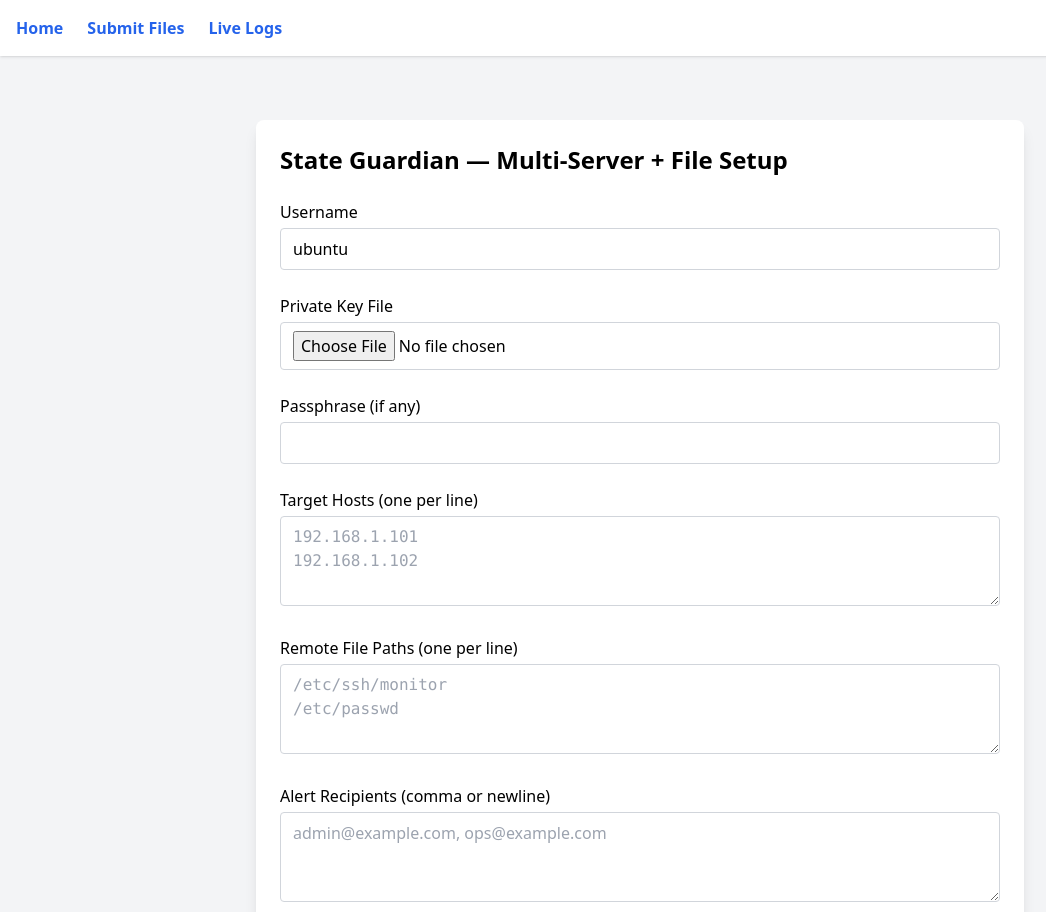
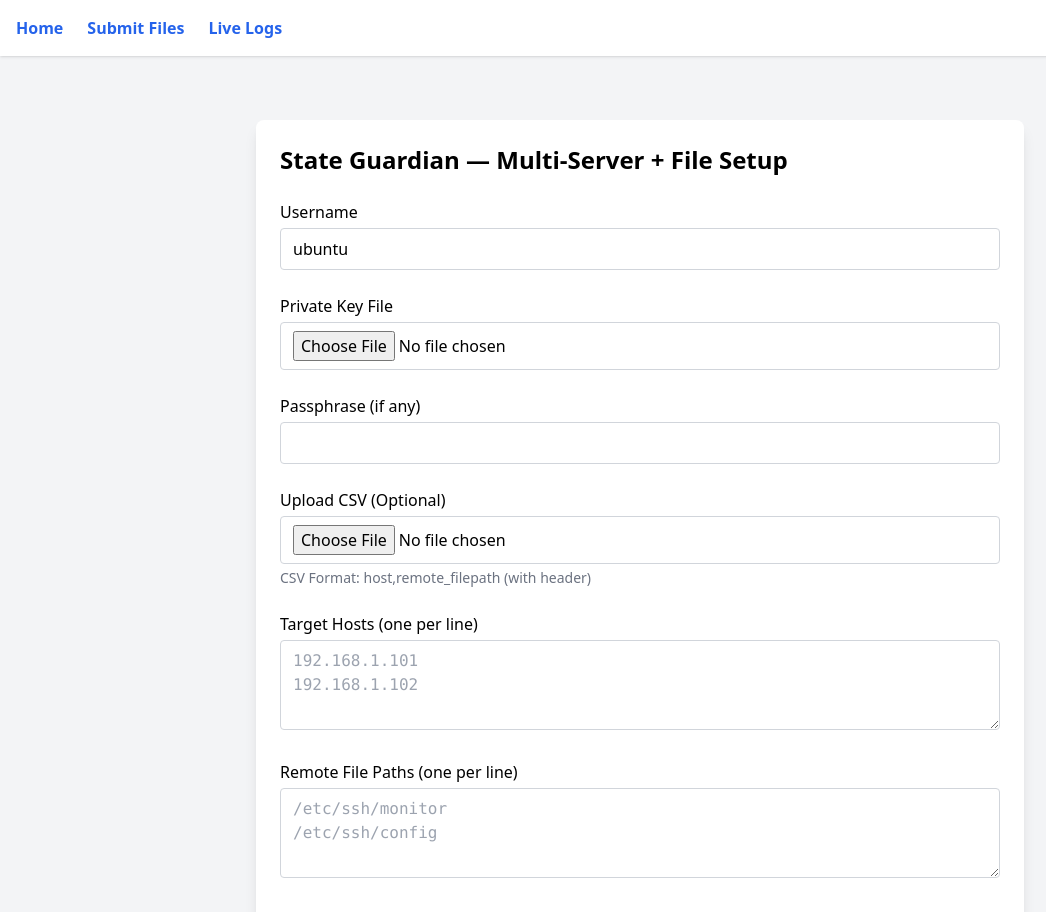
Before and after one commit to AdityaVishwekar/statemonitor, a React (Create React App) app in the folder frontend/: page /submit in a window 1280 px wide. Shown: the top 912 px of the page, without its empty margins (0-1046 px from the left). Built offline with nearby package versions, Linux system fonts and the light colour scheme; no server answers.

Commit message:
added csv upload option

```diff
--- a/frontend/src/components/FileMonitorApp.tsx
+++ b/frontend/src/components/FileMonitorApp.tsx
@@ -1,20 +1,48 @@
 import React, { useState } from 'react';
 import axios from 'axios';
+
+const API_BASE_URL = process.env.REACT_APP_API_URL || '';
 
 const FileMonitorApp: React.FC = () => {
   const [hostsText, setHostsText] = useState('');
   const [filesText, setFilesText] = useState('');
-  const [emailsText, setEmailsText] = useState('');
   const [username, setUsername] = useState('ubuntu');
   const [passphrase, setPassphrase] = useState('');
   const [privateKeyFile, setPrivateKeyFile] = useState<File | null>(null);
+  const [emailsText, setEmailsText] = useState('');
   const [message, setMessage] = useState('');
   const [loading, setLoading] = useState(false);
 
   const handleFileChange = (e: React.ChangeEvent<HTMLInputElement>) => {
-    if (e.target.files?.length) {
+    if (e.target.files && e.target.files.length > 0) {
       setPrivateKeyFile(e.target.files[0]);
     }
+  };
+
+  const handleCsvUpload = (e: React.ChangeEvent<HTMLInputElement>) => {
+    const file = e.target.files?.[0];
+    if (!file) return;
+
+    const reader = new FileReader();
+    reader.onload = (event) => {
+      const text = event.target?.result as string;
+      const lines = text.split("\n").filter(Boolean);
+
+      const hosts: string[] = [];
+      const files: string[] = [];
+
+      lines.slice(1).forEach(line => { // skip header
+        const [host, filepath] = line.split(",");
+        if (host && filepath) {
+          hosts.push(host.trim());
+          files.push(filepath.trim());
+        }
+      });
+
+      setHostsText(hosts.join("\n"));
+      setFilesText(files.join("\n"));
+    };
+    reader.readAsText(file);
   };
 
   const handleSubmit = async (e: React.FormEvent) => {
@@ -22,12 +50,11 @@ const FileMonitorApp: React.FC = () => {
     setLoading(true);
     setMessage('');
 
-    const hosts = hostsText.split('\n').map(h => h.trim()).filter(Boolean);
-    const filepaths = filesText.split('\n').map(f => f.trim()).filter(Boolean);
-    const emails = emailsText.split(/[\n,]/).map(e => e.trim()).filter(Boolean);
+    const hosts = hostsText.split('\n').map((h) => h.trim()).filter(Boolean);
+    const filepaths = filesText.split('\n').map((f) => f.trim()).filter(Boolean);
 
-    const servers = hosts.flatMap(host =>
-      filepaths.map(remote_filepath => ({
+    const servers = hosts.flatMap((host) =>
+      filepaths.map((remote_filepath) => ({
         host,
         port: 22,
         username,
@@ -38,13 +65,15 @@ const FileMonitorApp: React.FC = () => {
 
     const formData = new FormData();
     formData.append('servers', JSON.stringify(servers));
-    formData.append('emails', emails.join(','));
     if (privateKeyFile) {
       formData.append('private_key_file', privateKeyFile);
     }
 
+    const emails = emailsText.split(/[\n,]/).map((e) => e.trim()).filter(Boolean);
+    formData.append('emails', emails.join(','));
+
     try {
-      await axios.post('http://localhost:8000/start-multi-watch', formData, {
+      await axios.post(`${API_BASE_URL}/start-multi-watch`, formData, {
         headers: { 'Content-Type': 'multipart/form-data' },
       });
       setMessage('✅ Monitoring started for all hosts/files.');
@@ -61,7 +90,8 @@ const FileMonitorApp: React.FC = () => {
       <h1 className="text-2xl font-bold mb-6">State Guardian — Multi-Server + File Setup</h1>
       <form onSubmit={handleSubmit} className="space-y-6">
 
-        <FormGroup label="Username">
+        <div>
+          <label className="block font-medium mb-1">Username</label>
           <input
             type="text"
             value={username}
@@ -69,28 +99,43 @@ const FileMonitorApp: React.FC = () => {
             className="w-full border border-gray-300 rounded px-3 py-2"
             required
           />
-        </FormGroup>
+        </div>
 
-        <FormGroup label="Private Key File">
+        <div>
+          <label className="block font-medium mb-1">Private Key File</label>
           <input
             type="file"
+            name="private_key_file"
             accept=".pem,.key"
             onChange={handleFileChange}
             className="w-full border border-gray-300 rounded px-3 py-2"
             required
           />
-        </FormGroup>
+        </div>
 
-        <FormGroup label="Passphrase (if any)">
+        <div>
+          <label className="block font-medium mb-1">Passphrase (if any)</label>
           <input
             type="password"
             value={passphrase}
             onChange={(e) => setPassphrase(e.target.value)}
             className="w-full border border-gray-300 rounded px-3 py-2"
           />
-        </FormGroup>
+        </div>
 
-        <FormGroup label="Target Hosts (one per line)">
+        <div>
+          <label className="block font-medium mb-1">Upload CSV (Optional)</label>
+          <input
+            type="file"
+            accept=".csv"
+            onChange={handleCsvUpload}
+            className="w-full border border-gray-300 rounded px-3 py-2"
+          />
+          <p className="text-sm text-gray-500 mt-1">CSV Format: host,remote_filepath (with header)</p>
+        </div>
+
+        <div>
+          <label className="block font-medium mb-1">Target Hosts (one per line)</label>
           <textarea
             rows={3}
             placeholder={`192.168.1.101\n192.168.1.102`}
@@ -99,28 +144,30 @@ const FileMonitorApp: React.FC = () => {
             className="w-full border border-gray-300 rounded px-3 py-2 font-mono"
             required
           />
-        </FormGroup>
+        </div>
 
-        <FormGroup label="Remote File Paths (one per line)">
+        <div>
+          <label className="block font-medium mb-1">Remote File Paths (one per line)</label>
           <textarea
             rows={3}
-            placeholder={`/etc/ssh/monitor\n/etc/passwd`}
+            placeholder={`/etc/ssh/monitor\n/etc/ssh/config`}
             value={filesText}
             onChange={(e) => setFilesText(e.target.value)}
             className="w-full border border-gray-300 rounded px-3 py-2 font-mono"
             required
           />
-        </FormGroup>
+        </div>
 
-        <FormGroup label="Alert Recipients (comma or newline)">
+        <div>
+          <label className="block font-medium mb-1">Alert Recipients (comma or newline)</label>
           <textarea
             rows={3}
-            placeholder="admin@example.com, ops@example.com"
+            placeholder="admin@example.com, user@domain.com"
             value={emailsText}
             onChange={(e) => setEmailsText(e.target.value)}
             className="w-full border border-gray-300 rounded px-3 py-2"
           />
-        </FormGroup>
+        </div>
 
         <button
           type="submit"
@@ -136,11 +183,4 @@ const FileMonitorApp: React.FC = () => {
   );
 };
 
-const FormGroup: React.FC<{ label: string; children: React.ReactNode }> = ({ label, children }) => (
-  <div>
-    <label className="block font-medium mb-1">{label}</label>
-    {children}
-  </div>
-);
-
 export default FileMonitorApp;
```
